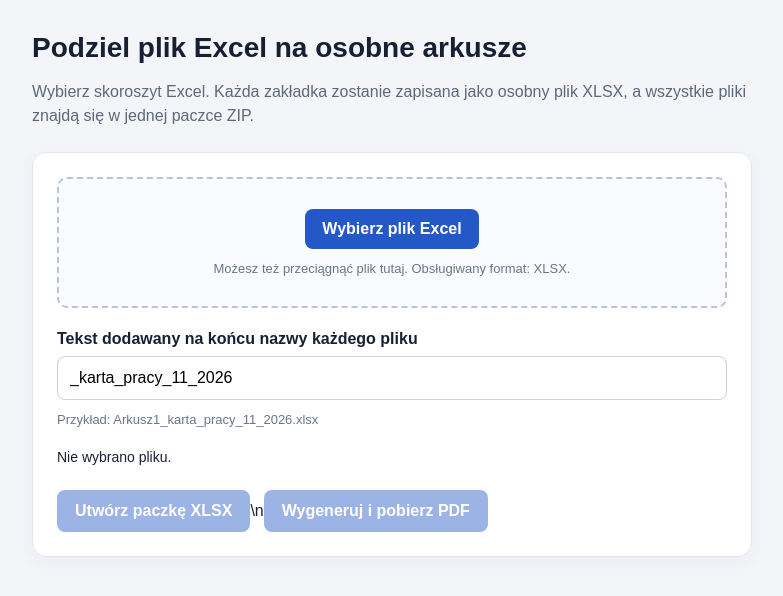
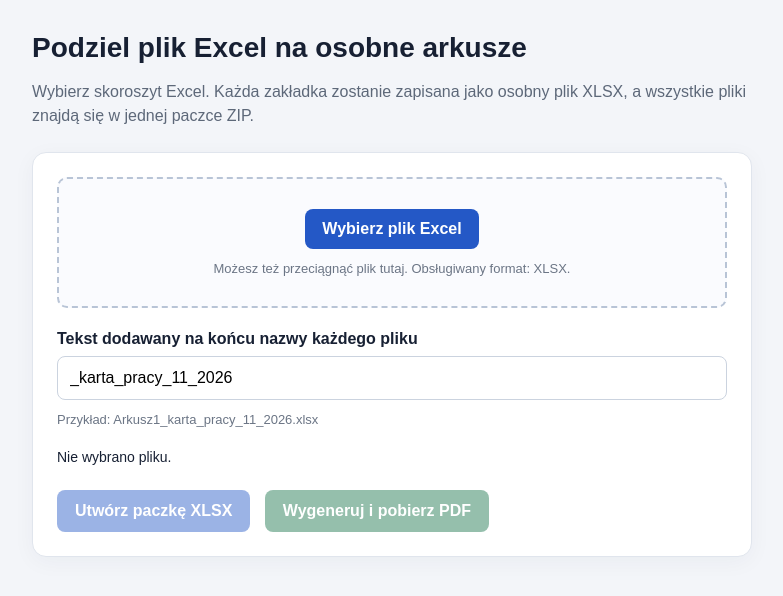
Before and after one commit to sobot323/excel-sheet-splitter, a plain HTML site: page index.html in a window 1280 px wide. Shown: the whole page, without its empty margins (248-1031 px from the left). Drawn offline with nearby package versions, Linux system fonts and the light colour scheme.

Commit message:
Correct PDF button CSS formatting

```diff
--- a/index.html
+++ b/index.html
@@ -21,7 +21,9 @@ input[type=file]{position:absolute;width:1px;height:1px;opacity:0;pointer-events
 label.field-label{display:block;font-weight:600;margin-bottom:8px}
 input[type=text]{width:100%;padding:12px;border:1px solid #cbd3df;border-radius:8px;font:inherit}
 button{margin-top:22px;padding:12px 18px;border:0;border-radius:8px;background:#2458c6;color:white;font:inherit;font-weight:600;cursor:pointer}
-button:disabled{opacity:.45;cursor:not-allowed}\n#pdf-run{background:#16734a;margin-left:10px}\n@media(max-width:520px){#pdf-run{margin-left:0}}
+button:disabled{opacity:.45;cursor:not-allowed}
+#pdf-run{background:#16734a;margin-left:10px}
+@media(max-width:520px){#pdf-run{margin-left:0}}
 #status{margin-top:20px;font-size:14px;line-height:1.5}
 ul{padding:0;margin:12px 0 0;list-style:none}
 li{padding:9px 11px;margin-top:6px;border:1px solid #e6eaf0;border-radius:7px;display:flex;justify-content:space-between;gap:12px;font-size:13px}
@@ -45,7 +47,8 @@ li{padding:9px 11px;margin-top:6px;border:1px solid #e6eaf0;border-radius:7px;di
 <div class="hint">Przykład: Arkusz1_karta_pracy_11_2026.xlsx</div>
 </div>
 <div id="status" aria-live="polite">Nie wybrano pliku.</div>
-<button id="run" disabled>Utwórz paczkę XLSX</button>\n<button id="pdf-run" disabled>Wygeneruj i pobierz PDF</button>
+<button id="run" disabled>Utwórz paczkę XLSX</button>
+<button id="pdf-run" disabled>Wygeneruj i pobierz PDF</button>
 </section>
 </main>
 <script src="https://cdn.jsdelivr.net/npm/jszip@3.10.1/dist/jszip.min.js"></script>
```
